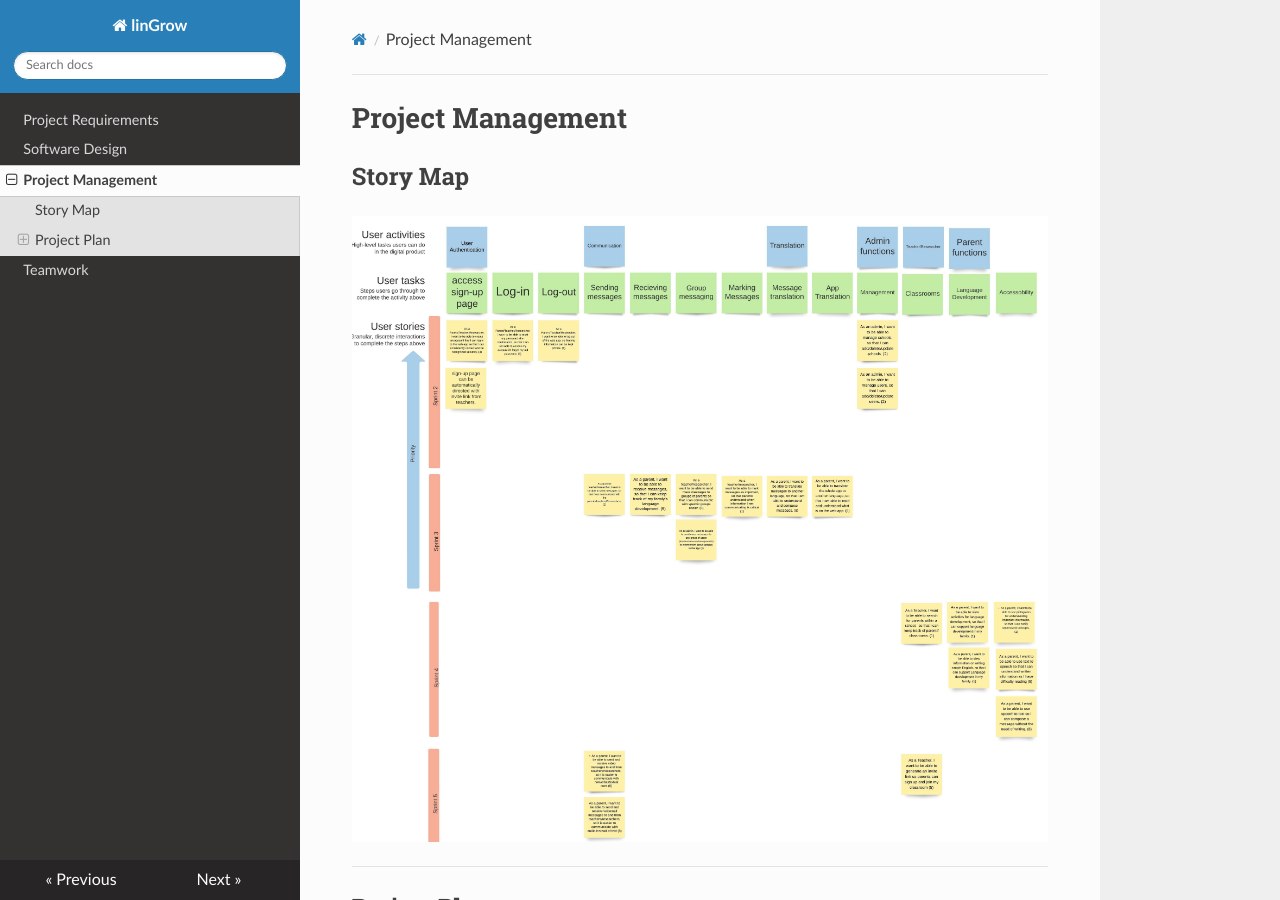
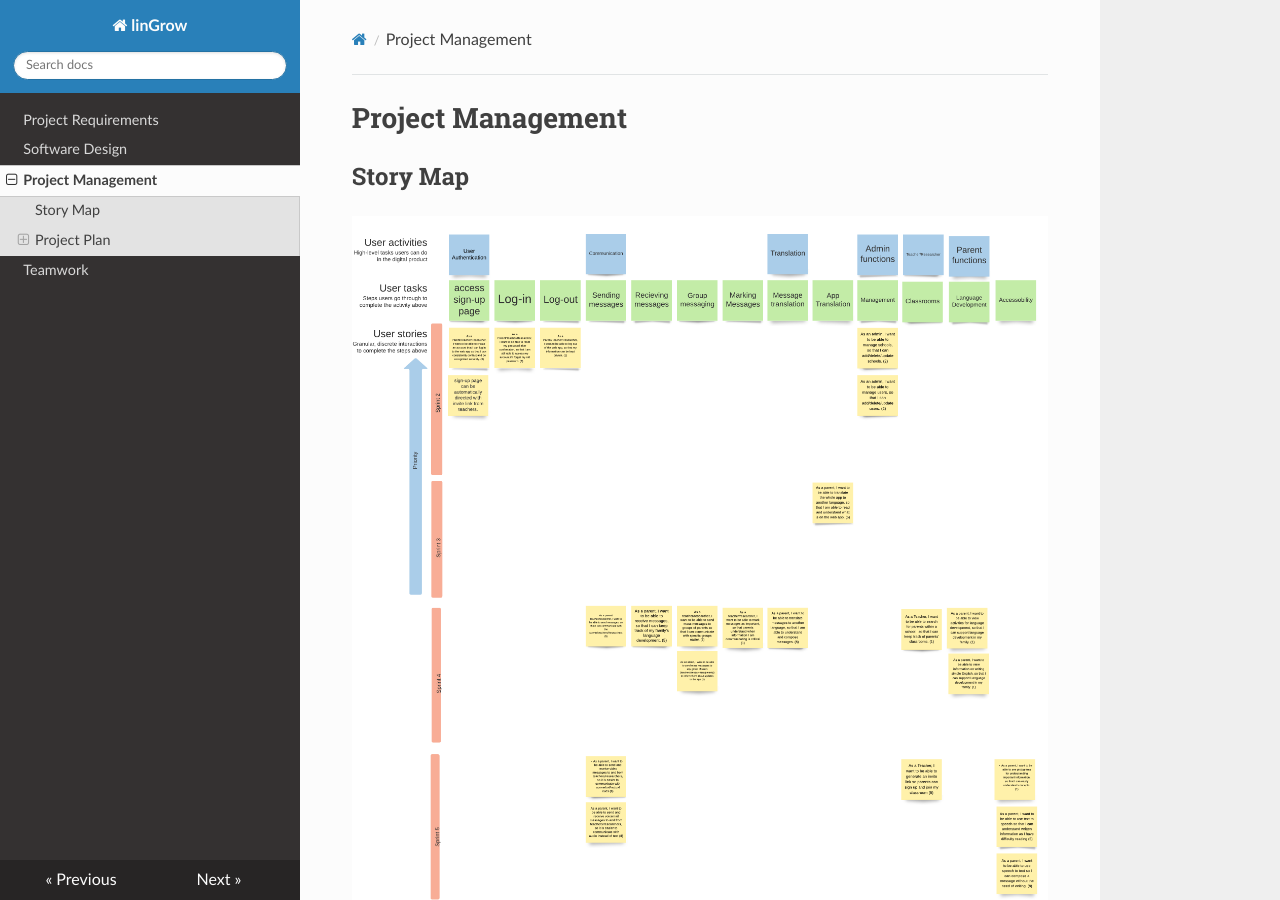
Before and after one commit to UAlbertaSu/linGrow, an MkDocs documentation site: the page built from docs/management.md, in a window 1280 px wide and 900 px high. Built offline with MkDocs 1.6.1, drawn with Linux system fonts in a browser that asks for light colours; nearby versions of some CDN libraries.

Commit message:
updated sprint 3 story map

```diff
--- a/docs/management.md
+++ b/docs/management.md
@@ -2,7 +2,7 @@
 
 ## Story Map
 
-![storyMap](img/updatedStoryMap401.png)
+![storyMap](img/Sprint3StoryMap401.png)
 
 ---
 
```
Also changed, not shown: docs/img/updatedStoryMap401.png (deleted).
